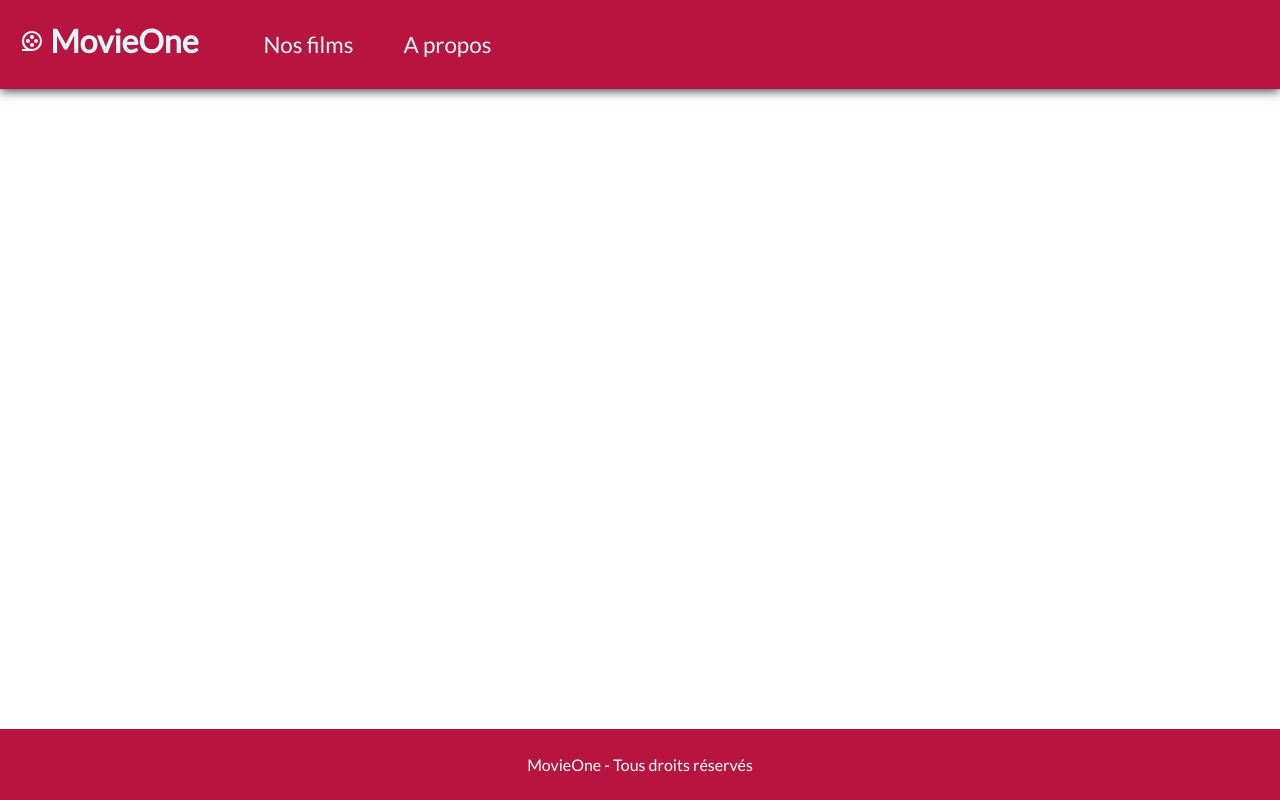
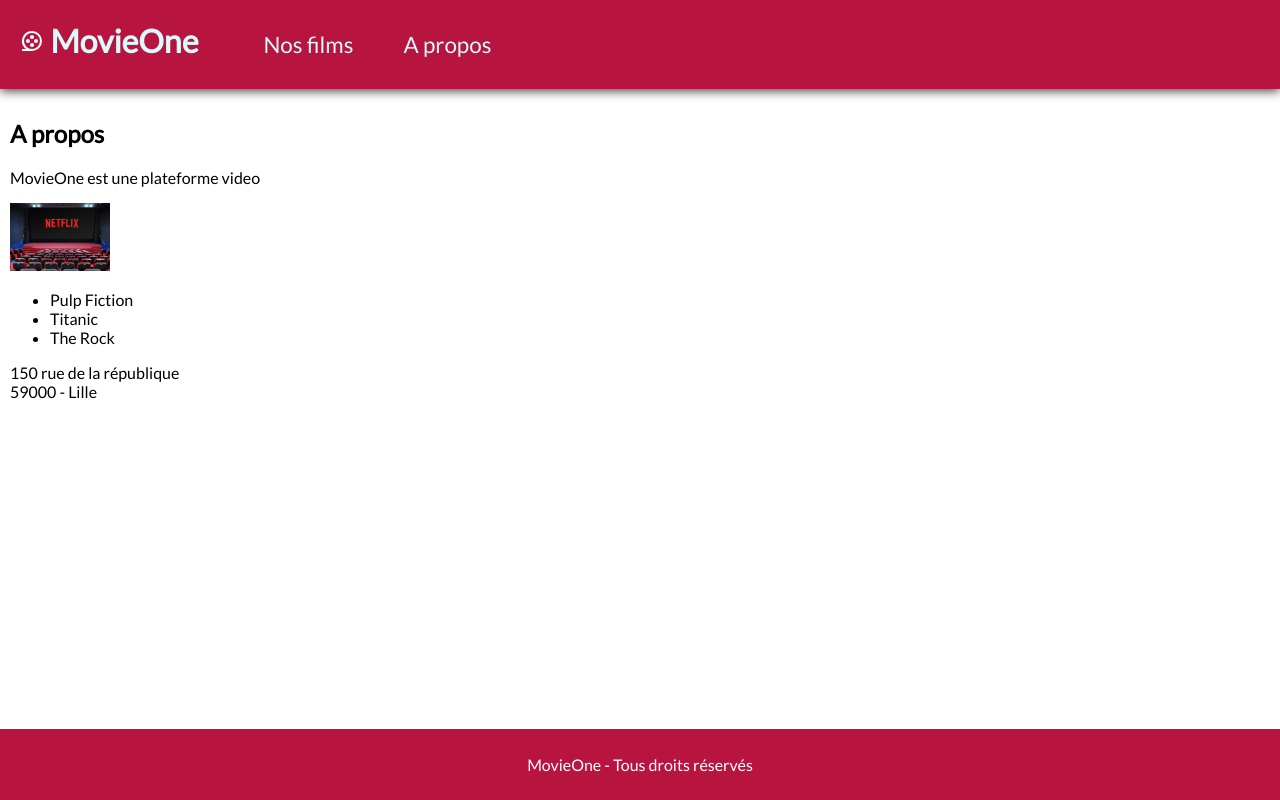
Before and after one commit to RobinStudo/MovieOne, an Angular app: page /a-propos in a window 1280 px wide. Before the commit this address led to /. Built offline with nearby package versions, Linux system fonts and the light colour scheme.

Commit message:
Correction: template

```diff
--- a/src/app/app-routing.module.ts
+++ b/src/app/app-routing.module.ts
@@ -1,11 +1,13 @@
 import { NgModule } from '@angular/core';
 import { RouterModule, Routes } from '@angular/router';
+import { AboutComponent } from './pages/about/about.component';
 import { HomeComponent } from './pages/home/home.component';
 import { ListComponent } from './pages/list/list.component';
 
 const routes: Routes = [
   {path: "", component: HomeComponent},
   {path: "films", component: ListComponent},
+  {path: "a-propos", component: AboutComponent},
 ];
 
 @NgModule({
--- a/src/app/app.component.css
+++ b/src/app/app.component.css
@@ -6,4 +6,5 @@
 
 main{
     flex: 1 1 auto;
+    padding: 10px;
 }
--- a/src/app/app.module.ts
+++ b/src/app/app.module.ts
@@ -7,6 +7,7 @@ import { HeaderComponent } from './components/header/header.component';
 import { FooterComponent } from './components/footer/footer.component';
 import { HomeComponent } from './pages/home/home.component';
 import { ListComponent } from './pages/list/list.component';
+import { AboutComponent } from './pages/about/about.component';
 
 @NgModule({
   declarations: [
@@ -14,7 +15,8 @@ import { ListComponent } from './pages/list/list.component';
     HeaderComponent,
     FooterComponent,
     HomeComponent,
-    ListComponent
+    ListComponent,
+    AboutComponent
   ],
   imports: [
     BrowserModule,
--- /dev/null
+++ b/src/app/pages/about/about.component.css
@@ -0,0 +1,3 @@
+img{
+    width: 100px;
+}
--- /dev/null
+++ b/src/app/pages/about/about.component.html
@@ -0,0 +1,16 @@
+<h2>{{ title }}</h2>
+
+<p>{{ text }}</p>
+
+<img [src]="image" alt="Notre logo">
+
+<ul>
+    <li *ngFor="let movie of bestMovies">
+        {{ movie }}
+    </li>
+</ul>
+
+<p (click)="showAlert($event)">
+    {{ address.street }}<br>
+    {{ address.zipcode }} - {{ address.city }}
+</p>
--- /dev/null
+++ b/src/app/pages/about/about.component.ts
@@ -0,0 +1,28 @@
+import { Component, OnInit } from '@angular/core';
+
+@Component({
+  selector: 'app-about',
+  templateUrl: './about.component.html',
+  styleUrls: ['./about.component.css']
+})
+export class AboutComponent implements OnInit {
+  title: string = "A propos";
+  text: string = "MovieOne est une plateforme video";
+  image: string = "/assets/images/landing.jpg";
+  bestMovies: Array<string> = ['Pulp Fiction', 'Titanic', 'The Rock'];
+  address: any = {
+    street: "150 rue de la république",
+    city: "Lille",
+    zipcode: 59000,
+  };
+
+  constructor() {}
+
+  ngOnInit(): void {
+  }
+
+  showAlert(event: Event){
+    console.log(event);
+    alert("Venez boire un café");
+  }
+}
--- a/src/app/pages/list/list.component.css
+++ b/src/app/pages/list/list.component.css
@@ -0,0 +1,31 @@
+.movies{
+    padding: 20px;
+    display: flex;
+    gap: 20px;
+    flex-wrap: wrap;
+}
+
+.movie{
+    width: 200px;
+    box-shadow: 0px 2px 5px rgba(0, 0, 0, 0.4);
+}
+
+.movie img{
+    width: 100%;
+    height: 200px;
+    object-fit: cover;
+}
+
+.movie h3{
+    margin: 5px 10px;
+}
+
+.badge{
+    background-color: #b71540;
+    border-radius: 20px;
+    padding: 5px 10px;
+    font-weight: 700;
+    text-transform: uppercase;
+    color: white;
+    font-size: 0.8rem;
+}
--- a/src/app/pages/list/list.component.html
+++ b/src/app/pages/list/list.component.html
@@ -1 +1,18 @@
-<p>list works!</p>
+<h2>Nos films</h2>
+
+<div class="movies">
+    <div class="movie" *ngFor="let movie of movies">
+        <img
+            [src]="movie.picture"
+            alt="Affiche du film"
+            (click)="showTitle(movie.title)">
+        <h3>
+            <span class="badge" *ngIf="movie.rate >= 4">Top</span>
+            {{ movie.title }}
+        </h3>
+    </div>
+</div>
+
+<p *ngIf="movies.length == 0">
+    Aucun film disponible
+</p>
--- a/src/app/pages/list/list.component.ts
+++ b/src/app/pages/list/list.component.ts
@@ -6,10 +6,49 @@ import { Component, OnInit } from '@angular/core';
   styleUrls: ['./list.component.css']
 })
 export class ListComponent implements OnInit {
+  movies: Array<any> = [];
 
-  constructor() { }
+  constructor(){
+    this.movies = [
+      {
+        id: 1,
+        title: "The Rock",
+        director: "Michel Bay",
+        picture: "https://images-na.ssl-images-amazon.com/images/I/51Qorl8946L._AC_.jpg",
+        rate: 4.2,
+        releasedAt: "1993-05-22",
+      },
+      {
+        id: 2,
+        title: "Pulp Fiction",
+        director: "Quentin Tarantino",
+        picture: "https://static.posters.cz/image/750/affiches-et-posters/pulp-fiction-cover-i1288.jpg",
+        rate: 3.5,
+        releasedAt: "1995-06-22",
+      },
+      {
+        id: 3,
+        title: "Idependence Day",
+        director: "Rolland Emrich",
+        picture: "https://images-na.ssl-images-amazon.com/images/I/51K8V3J8EML._AC_SY445_.jpg",
+        rate: 1.8,
+        releasedAt: "2000-01-22",
+      },
+      {
+        id: 4,
+        title: "Titanic",
+        director: "James Cameron",
+        picture: "https://i.ebayimg.com/images/g/OEkAAOSwIUddNNDU/s-l300.jpg",
+        rate: 2.5,
+        releasedAt: "1998-01-22",
+      },
+    ]
+  }
 
   ngOnInit(): void {
   }
 
+  showTitle(title: string){
+    alert(title);
+  }
 }
```
